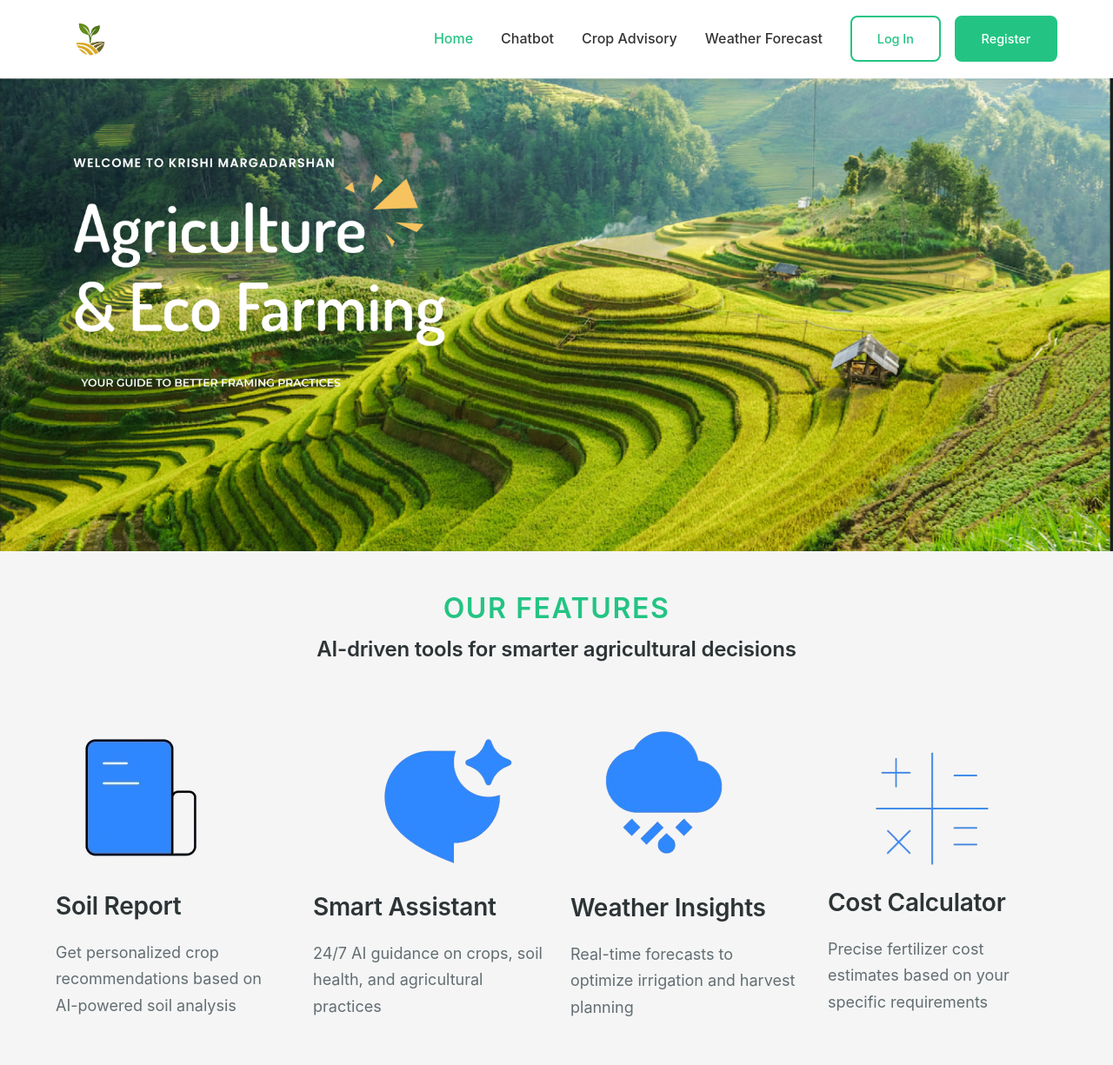
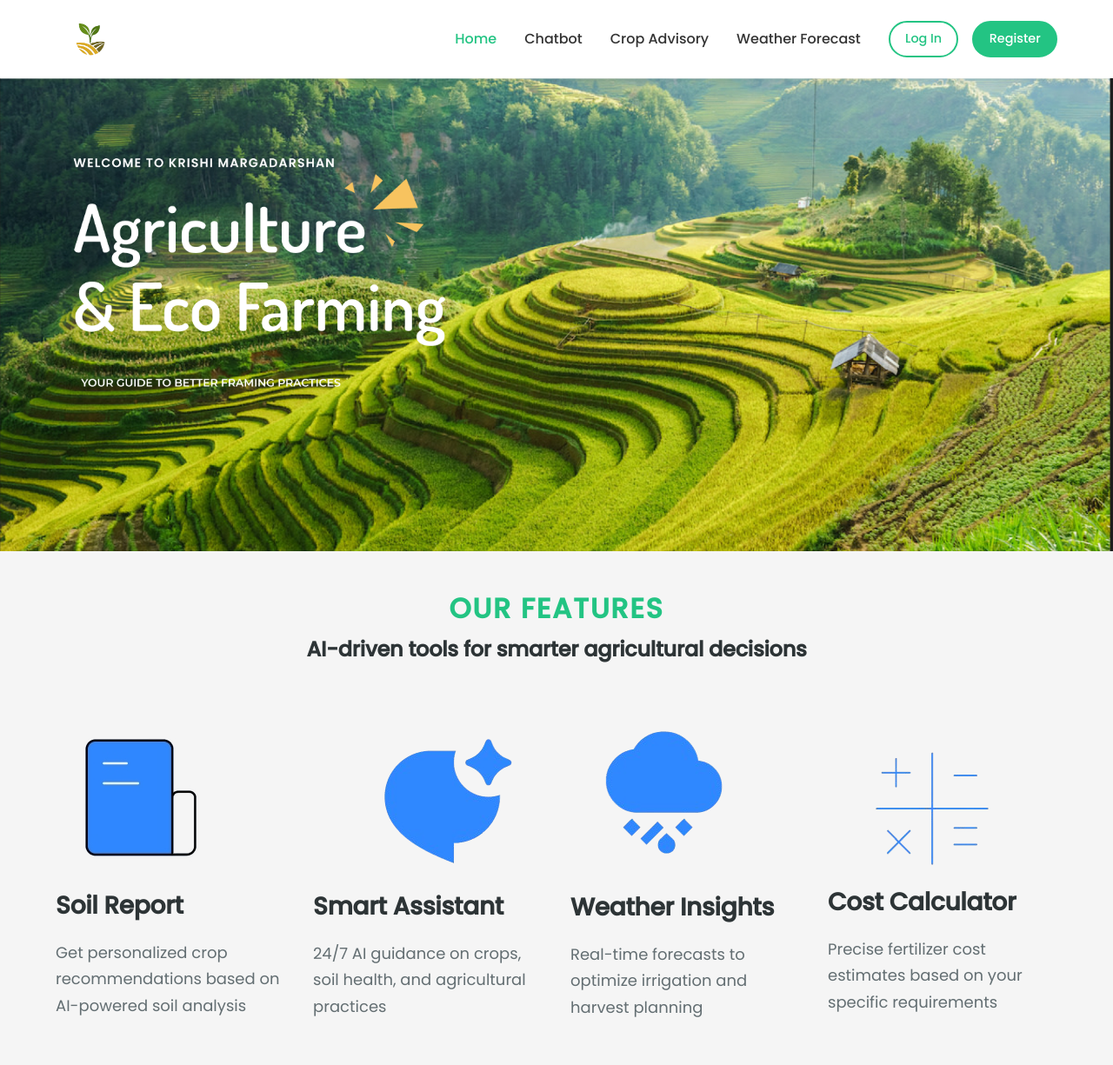
Before and after one commit to Om-Joshi07/testing-django-2, a Django app: page /logins/home/ in a window 1280 px wide. Shown: the top 1225 px of the page at 87% size. Run offline with Django 5.2, Linux system fonts and the light colour scheme.

Commit message:
added home.css

```diff
--- a/krishipath/static/css/home.css
+++ b/krishipath/static/css/home.css
@@ -23,7 +23,6 @@
 }
 
 body {
-  font-family: 'Inter', sans-serif;
   color: var(--text-color);
   line-height: 1.6;
 }
@@ -67,14 +66,6 @@ p {
 }
 
 /* Buttons */
-.btn {
-  display: inline-block;
-  padding: 0.8rem 1.8rem;
-  border-radius: var(--radius-sm);
-  font-weight: 500;
-  text-decoration: none;
-  transition: all 0.3s ease;
-}
 
 .btn-primary {
   background-color: var(--primary-color);
```
